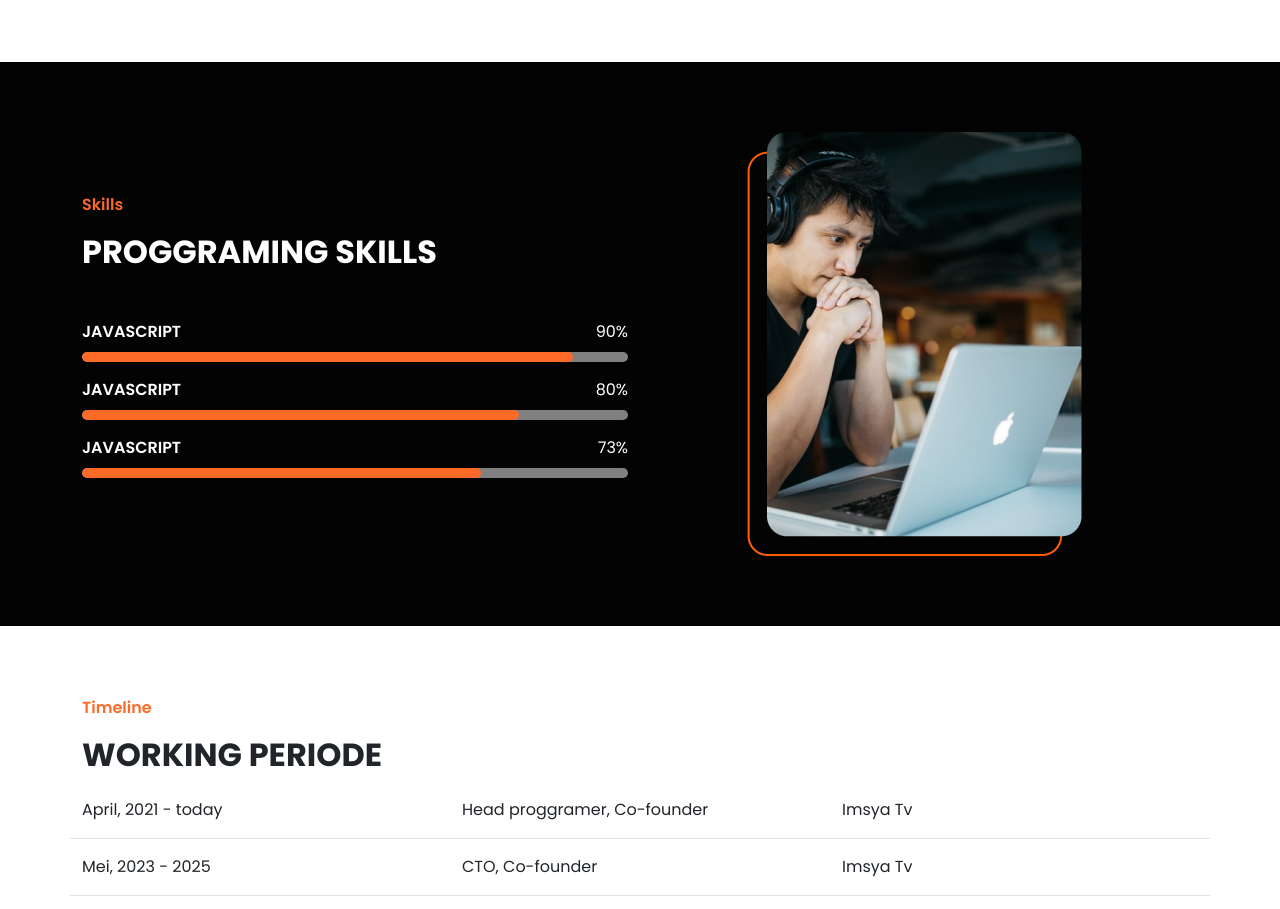
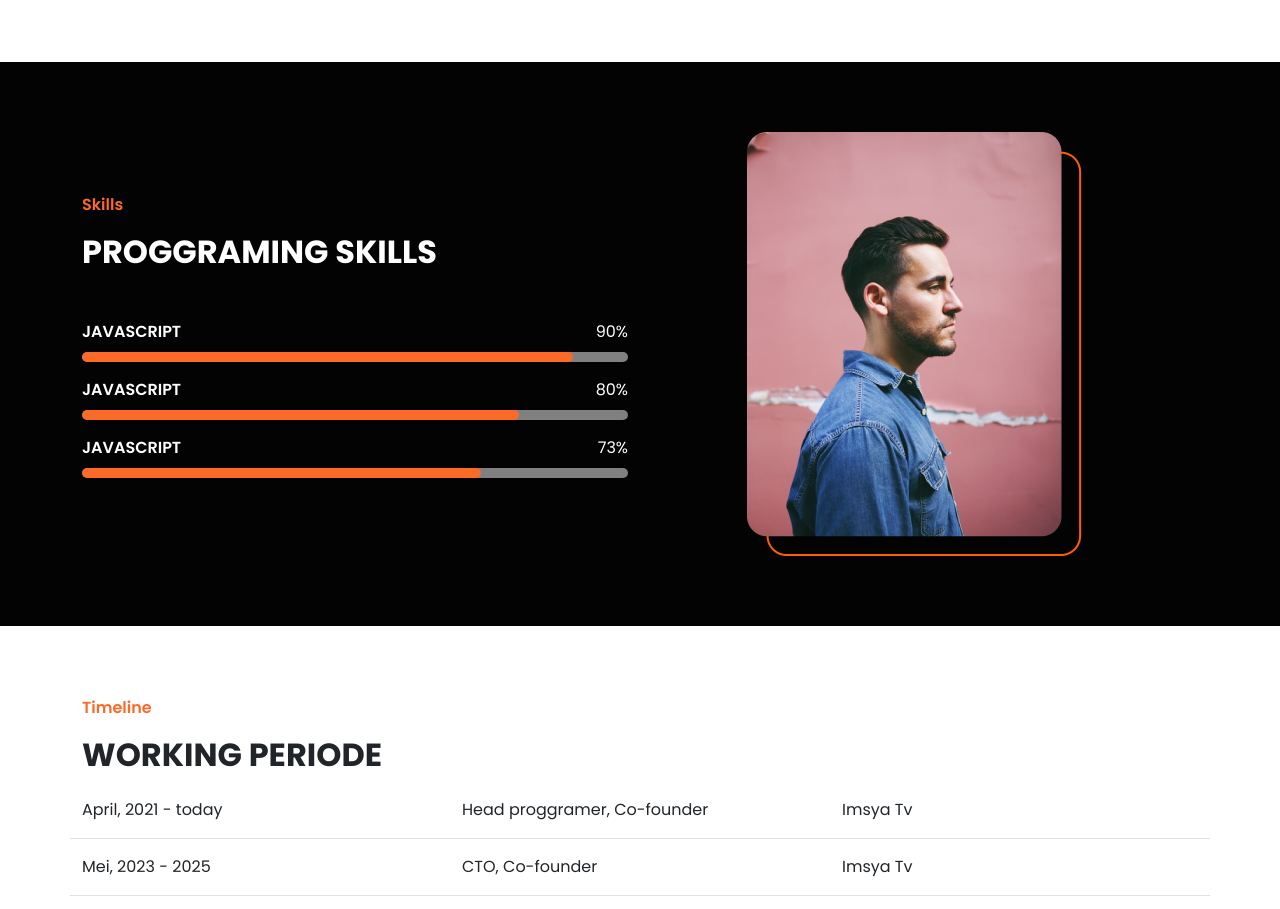
Before and after one commit to rakhaguevara/portofolio-dua.github.io, a plain HTML site: page index.html in a window 1280 px wide. Shown: the part 1160-2069 px from the top of the page. Drawn offline with nearby package versions, Linux system fonts and the light colour scheme.

Commit message:
"comit 3 bre"

```diff
--- a/index.html
+++ b/index.html
@@ -212,7 +212,7 @@
             </div>
           </div>
           <div class="col-md-5">
-            <img src="./src/assets/images/skill-photo.png" alt="" class="skills-img" />
+            <img src="./src/assets/images/header-photo.png" alt="" class="skills-img" />
           </div>
         </div>
       </div>
```
